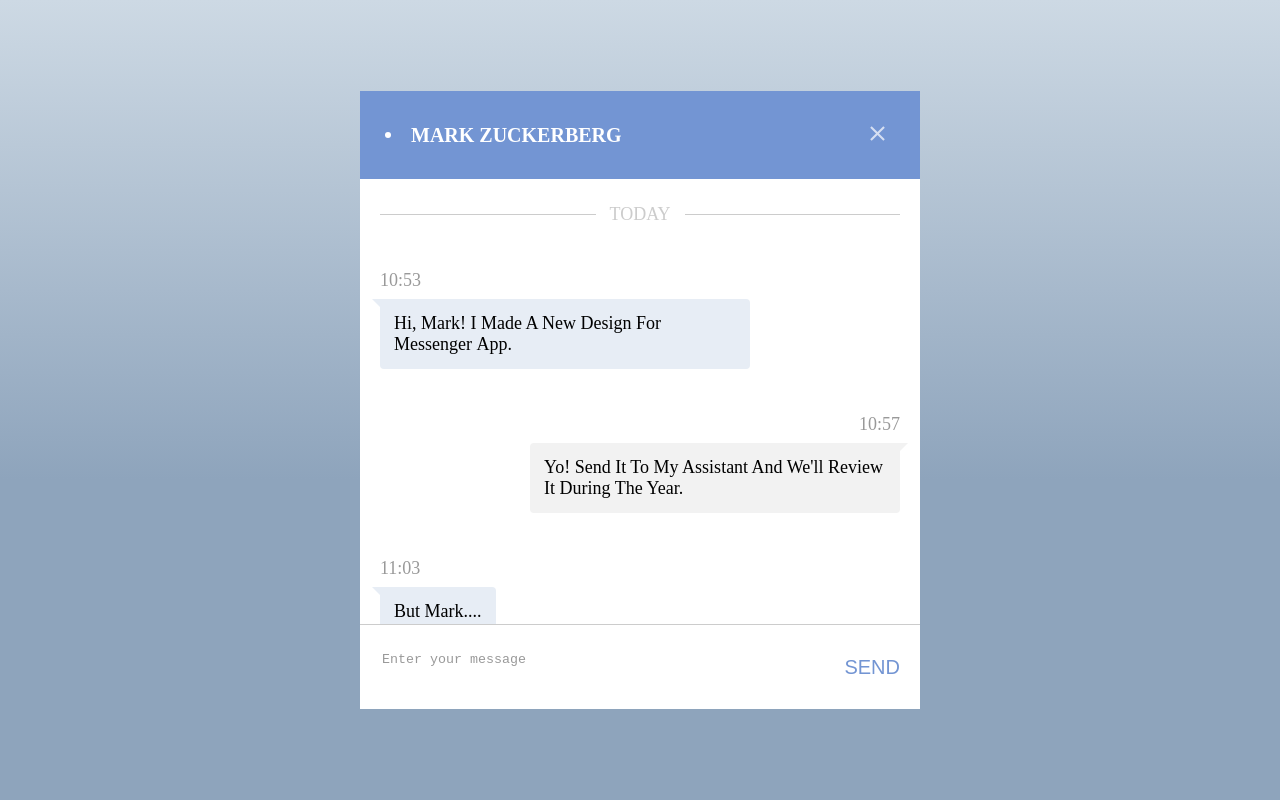
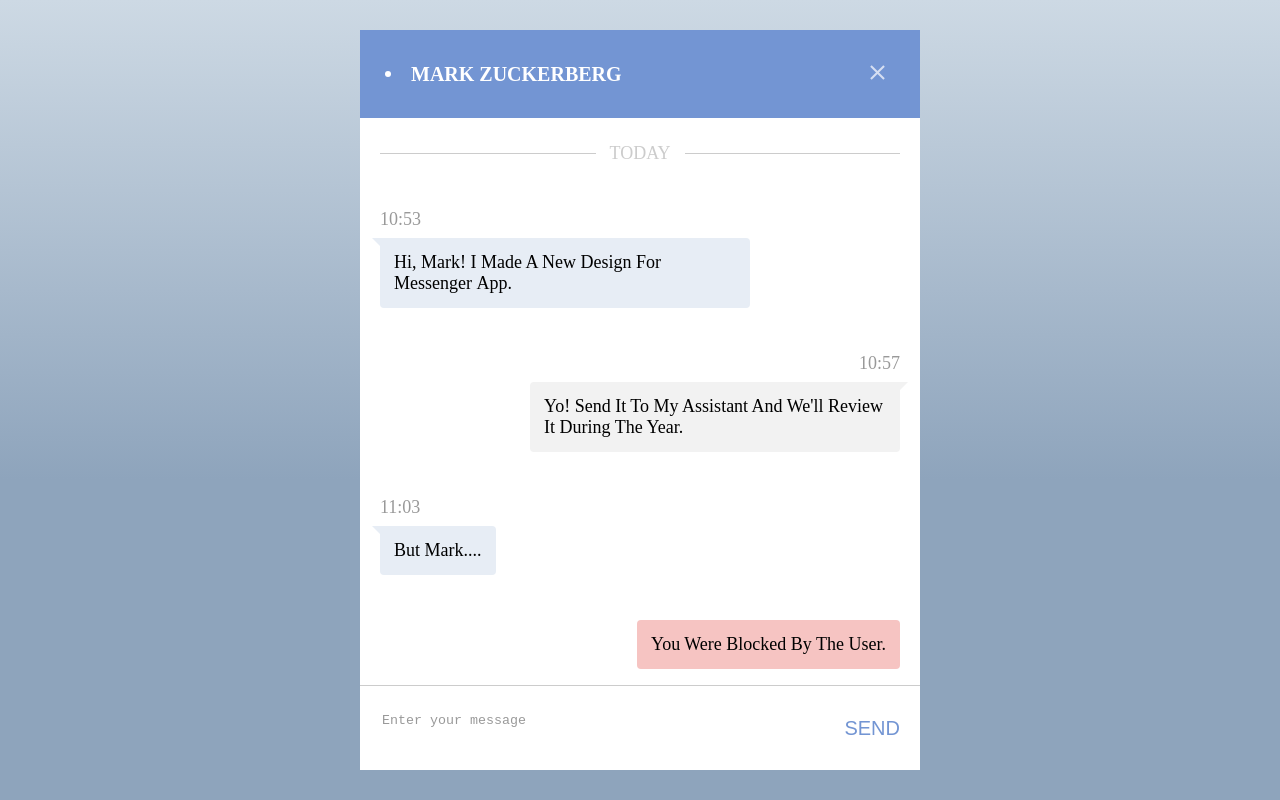
Before and after one commit to vdmkhrp-frontloops-markup/task-04, a website built with Vite: page index.html in a window 1280 px wide. Built offline with nearby package versions, Linux system fonts and the light colour scheme.

Commit message:
fix max-height

```diff
--- a/src/style.scss
+++ b/src/style.scss
@@ -55,7 +55,7 @@
   background-color: $light;
 
   @media (width >= 768px) {
-    max-height: 618px;
+    max-height: 740px;
   }
 
   &__header {
```
